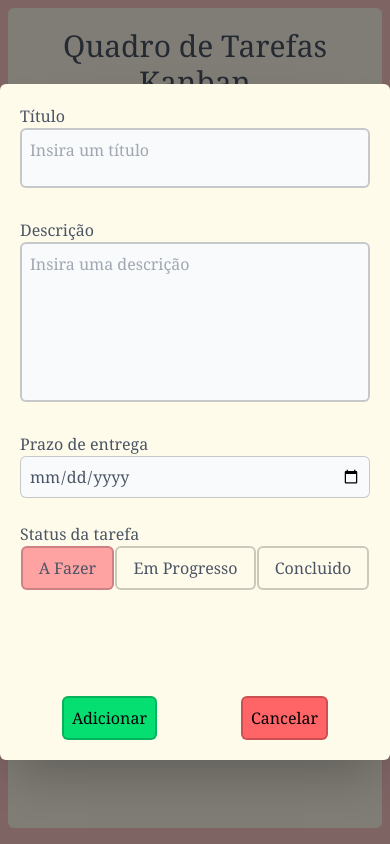
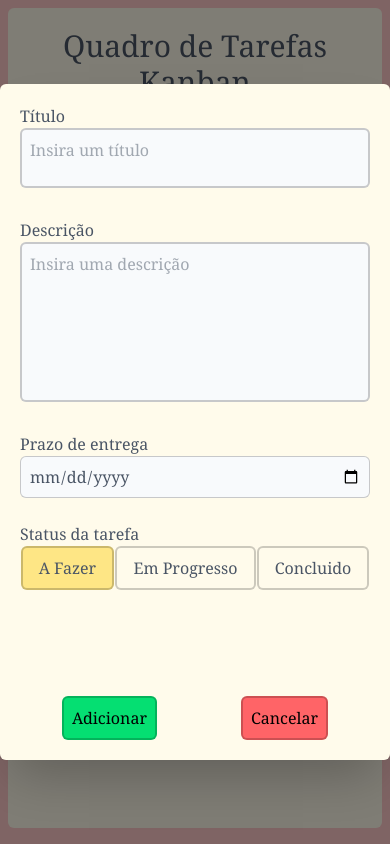
Before and after one commit to joaovitorgaioski/Quadro-de-Tarefas-Kanban-React, a React (Vite) app: page / in a window 390 px wide. Both pictures are taken after a click on the button "Criar Tarefa". Built offline with nearby package versions, Linux system fonts and the light colour scheme.

Commit message:
Visual and mobile increments

```diff
--- a/src/components/Column.jsx
+++ b/src/components/Column.jsx
@@ -23,11 +23,11 @@ function Column({ title, tasks, ...props }) {
         <h1 className="text-xl text-black">{title}</h1>
       </div>
 
-      <ul className="flex-1 overflow-y-auto space-y-4 pr-2 text-justify ">
+      <ul className="flex-1 overflow-y-auto space-y-4 p-2 text-justify ">
         {tasks.map((task) => (
           <li
             key={task.id}
-            className={`${colors[task.status]} shadow-xl flex flex-col p-2 space-y-2 min-h-62`}
+            className={`${colors[task.status]} shadow-xl flex flex-col p-2 space-y-2 min-h-60 max-h-60 transition-all duration-300 ease-out hover:-translate-1 hover:shadow-lg`}
           >
             <h2 className="text-xl text-center m-2 text-black">{task.title}</h2>
             <p className="flex-1 line-clamp-3 wrap-break-word leading-relaxed m-2">
--- a/src/components/DetailsModal.jsx
+++ b/src/components/DetailsModal.jsx
@@ -11,7 +11,7 @@ function DetailsModal({ task, colors, onCloseClick }) {
         <CircleX size={40} />
       </button>
 
-      <div className="flex flex-col gap-10 h-full w-full">
+      <div className="flex flex-col gap-10 flex-1">
         <div className="bg-orange-200 p-4 rounded-md border-3 border-orange-300 flex justify-center text-center">
           <h1 className="text-3xl text-black font-bold">{task.title}</h1>
         </div>
@@ -30,7 +30,7 @@ function DetailsModal({ task, colors, onCloseClick }) {
         <div className="flex gap-2 items-center">
           <Calendar size={20} />
           <span className="text-xl">
-            {new Date(task.deadline).toLocaleDateString("pr-BR", {
+            {new Date(task.deadline).toLocaleDateString("pt-BR", {
               timeZone: "UTC",
             })}
           </span>
--- a/src/components/FormModal.jsx
+++ b/src/components/FormModal.jsx
@@ -21,6 +21,7 @@ function FormModal({ onCloseClick, taskToEdit, ...props }) {
           value={title}
         />
       </div>
+
       <div>
         <h2>Descrição</h2>
         <Input
@@ -30,6 +31,7 @@ function FormModal({ onCloseClick, taskToEdit, ...props }) {
           value={description}
         />
       </div>
+
       <div>
         <h2>Prazo de entrega</h2>
         <input
@@ -39,11 +41,12 @@ function FormModal({ onCloseClick, taskToEdit, ...props }) {
           value={deadline}
         />
       </div>
+
       <div>
         <h2>Status da tarefa</h2>
-        <div className="flex justify-around">
+        <div className="flex justify-around flex-wrap">
           {options.map((opt) => (
-            <label key={opt} className="cursor-pointer transition-all hover:translate-1">
+            <label key={opt} className="cursor-pointer">
               <input
                 type="radio"
                 name="status"
@@ -54,7 +57,7 @@ function FormModal({ onCloseClick, taskToEdit, ...props }) {
                 }}
               />
               <span
-                className={`px-4 py-2 rounded-md border-2 border-black/20 inline-block transition-colors ${status === opt ? "bg-red-300" : "bg-amber-50"}`}
+                className={`px-4 py-2 rounded-md border-2 border-black/20 inline-block transition-colors ${status === opt ? "bg-amber-200" : "bg-amber-50"}`}
               >
                 {opt}
               </span>
@@ -62,7 +65,8 @@ function FormModal({ onCloseClick, taskToEdit, ...props }) {
           ))}
         </div>
       </div>
-      <div className="flex justify-around mt-auto">
+
+      <div className="flex justify-around mt-auto shrink-0">
         <Button
           variant="submit"
           onClick={() => {
--- a/src/components/Modal.jsx
+++ b/src/components/Modal.jsx
@@ -5,7 +5,7 @@ function Modal(props) {
       {...props}
     >
       <div
-        className="bg-amber-50 rounded-md p-5 space-y-6 h-[80%] w-full max-w-md shadow-2xl flex flex-col"
+        className="bg-amber-50 rounded-md p-5 space-y-6 min-h-[80vh] max-h-[90vh] w-full max-w-md shadow-2xl flex flex-col overflow-y-auto"
         {...props}
       >
         {props.children}
```
